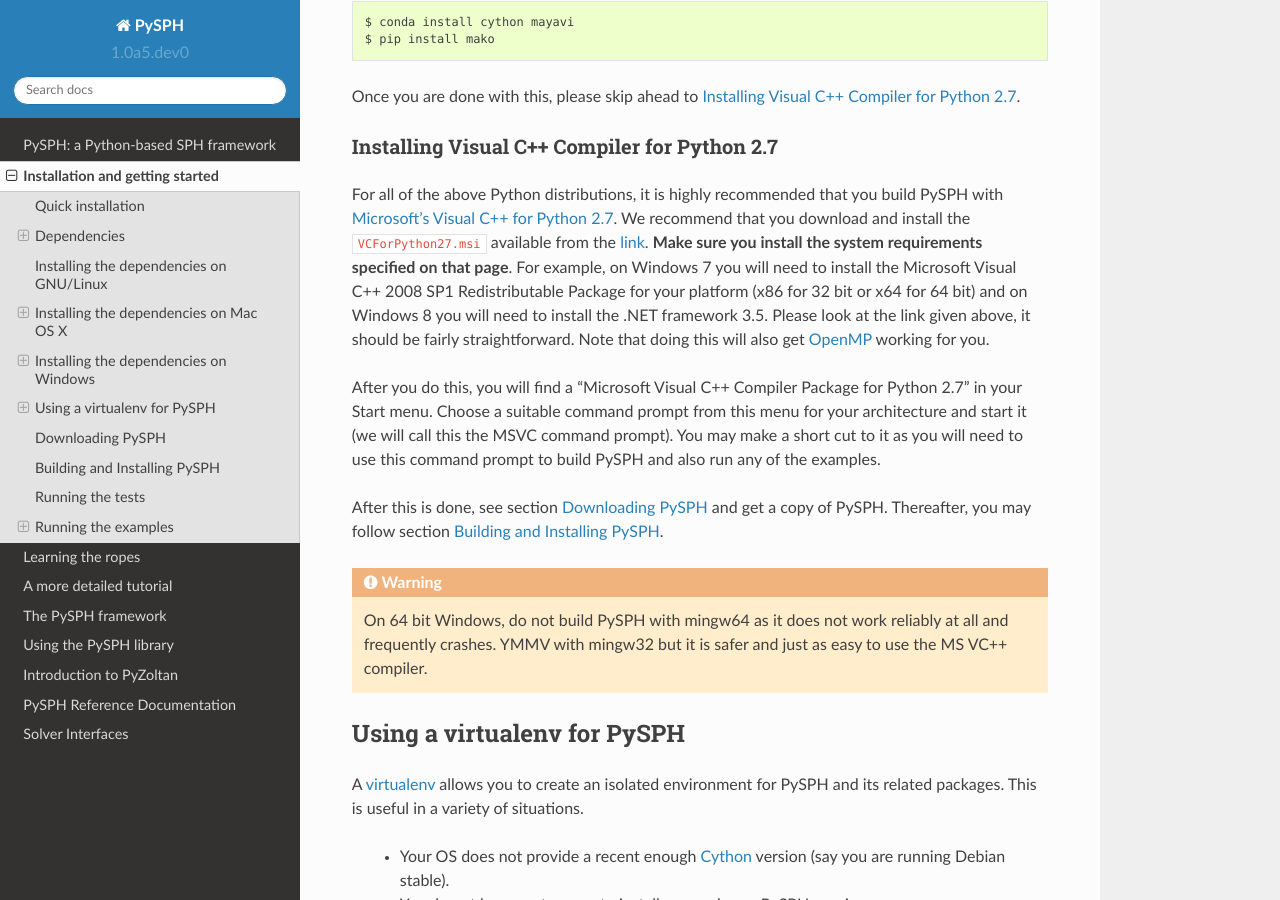
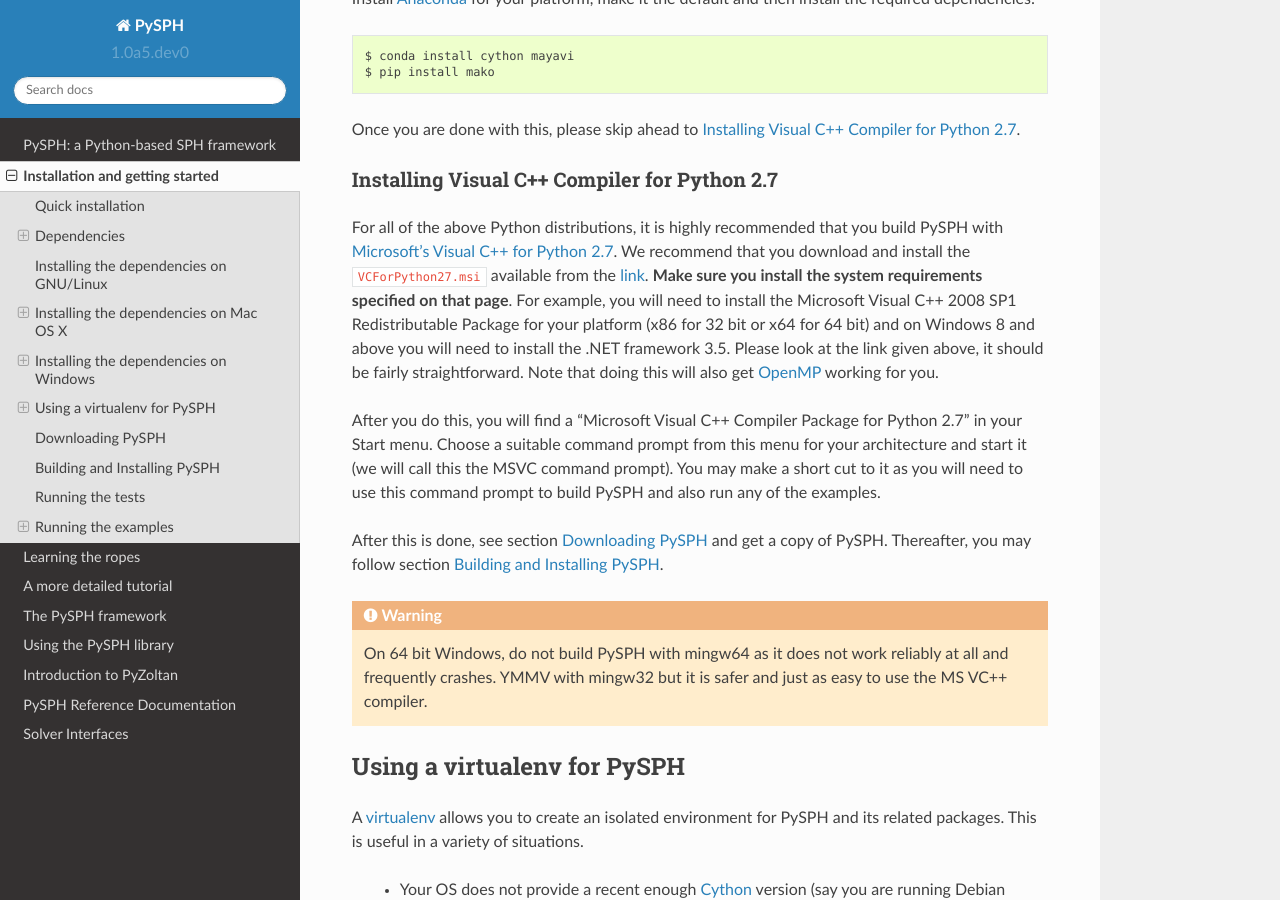
Before and after one commit to pypr/pysph, a Sphinx documentation site: the page built from docs/source/installation.rst, in a window 1280 px wide and 900 px high, scrolled down 8494 px. Built offline with Sphinx 7.4.7 and the Read the Docs theme 2.0.0, drawn with Linux system fonts in a browser that asks for light colours; formulas are drawn with MathJax 3; the version number is read from the project's files by our own code; some of the changed text lies outside the part shown.

Commit message:
Update EDM and MSVC install instructions a bit.

```diff
--- a/docs/source/installation.rst
+++ b/docs/source/installation.rst
@@ -473,16 +475,16 @@
 
 For all of the above Python distributions, it is highly recommended that you
 build PySPH with `Microsoft's Visual C++ for Python 2.7
-<http://www.microsoft.com/en-us/download/details.aspx?id=44266>`_.  We
+<http://www.microsoft.com/en-us/download/details.aspx?id=44266>`_. We
 recommend that you download and install the ``VCForPython27.msi`` available
 from the `link
-<http://www.microsoft.com/en-us/download/details.aspx?id=44266>`_.  **Make sure
-you install the system requirements specified on that page**.  For example, on
-Windows 7 you will need to install the Microsoft Visual C++ 2008 SP1
-Redistributable Package for your platform (x86 for 32 bit or x64 for 64 bit)
-and on Windows 8 you will need to install the .NET framework 3.5.  Please look
-at the link given above, it should be fairly straightforward.  Note that doing
-this will also get OpenMP_ working for you.
+<http://www.microsoft.com/en-us/download/details.aspx?id=44266>`_. **Make sure
+you install the system requirements specified on that page**. For example, you
+will need to install the Microsoft Visual C++ 2008 SP1 Redistributable Package
+for your platform (x86 for 32 bit or x64 for 64 bit) and on Windows 8 and
+above you will need to install the .NET framework 3.5. Please look at the link
+given above, it should be fairly straightforward. Note that doing this will
+also get OpenMP_ working for you.
 
 After you do this, you will find a "Microsoft Visual C++ Compiler Package for
 Python 2.7" in your Start menu.  Choose a suitable command prompt from this
```
Also changed, not shown: other parts of docs/source/installation.rst (+4 -2 lines).
